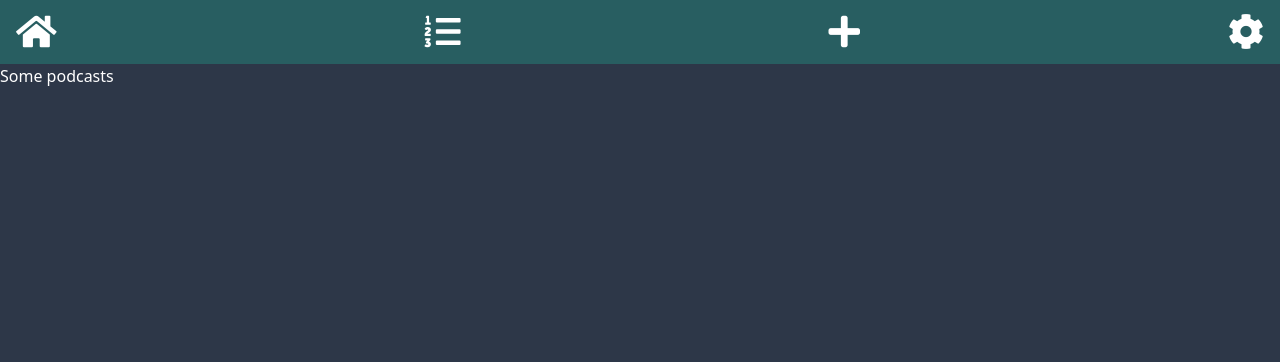
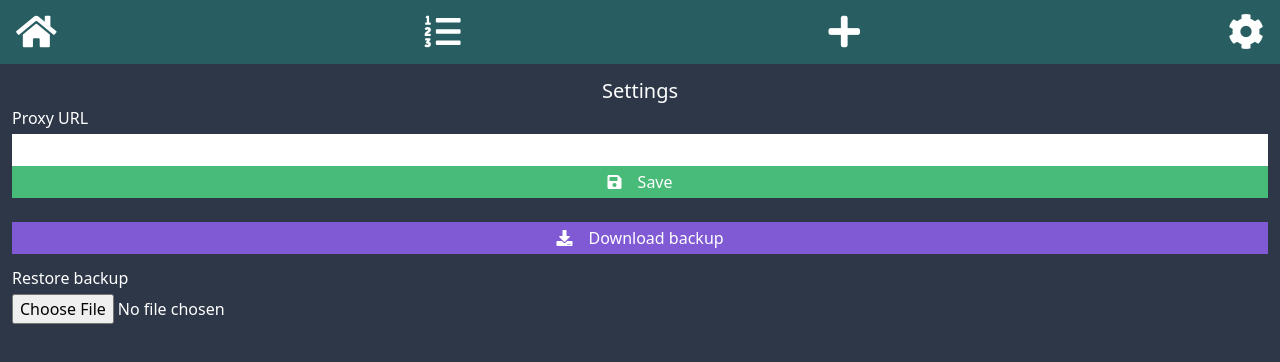
Before and after one commit to podrain/podrain-svelte, a Svelte app: page / in a window 1280 px wide. Shown: the top 362 px of the page. Built offline with nearby package versions, Linux system fonts and the light colour scheme.

Commit message:
working settings

```diff
--- a/package.json
+++ b/package.json
@@ -5,6 +5,9 @@
   },
   "dependencies": {
     "@fortawesome/fontawesome-free": "^5.14.0",
+    "dexie": "^3.0.2",
+    "file-saver": "^2.0.2",
+    "localforage": "^1.9.0",
     "svelte": "^3.24.1",
     "tailwindcss": "^1.6.2"
   }
--- /dev/null
+++ b/src/js/State.js
@@ -0,0 +1,3 @@
+export default {
+  dexieDB: null,
+}
--- a/src/js/app.js
+++ b/src/js/app.js
@@ -1,7 +1,21 @@
 import '../css/app.css'
 import '@fortawesome/fontawesome-free/css/all.css'
+import localforage from 'localforage'
+import Dexie from 'dexie'
+import State from './State'
+import App from '../svelte/App.svelte'
 
-import App from '../svelte/App.svelte'
+let dexieDB = new Dexie('podrain')
+dexieDB.version(1).stores({
+  podcasts: '&_id',
+  episodes: '&_id,podcast_id,pubDate',
+})
+State.dexieDB = dexieDB
+
+localforage.config({
+  driver: localforage.INDEXEDDB,
+  name: 'Podrain Episodes'
+})
 
 new App({
   target: document.getElementById('app')
--- a/src/svelte/App.svelte
+++ b/src/svelte/App.svelte
@@ -19,7 +19,7 @@
     Settings
   }
 
-  let currentPage = pages['PodcastList']
+  let currentPage = pages['Settings']
 
   function changePage(newPage) {
     currentPage = pages[newPage]
--- a/src/svelte/Settings.svelte
+++ b/src/svelte/Settings.svelte
@@ -1 +1,89 @@
-<h2>Some settings will go here.</h2>
+<div class="p-3">
+  <h1 class="text-xl text-center">Settings</h1>
+
+  <span>Proxy URL</span>
+  <input type="text" class="w-full p-1 mt-1 text-black" bind:value={proxyURL}>
+  <button on:click={addProxyURL} class="w-full bg-green-500 h-8">
+    <i class="fas fa-save mr-3"></i>
+    Save
+  </button>
+
+  <button on:click={downloadBackup} class="mt-6 bg-purple-600 p-1 mr-1 w-full">
+    <i class="fas fa-download mr-3"></i>
+    Download backup
+  </button>
+
+  <h2 class="mt-3">Restore backup</h2>
+  <input on:change={(e) => {
+    restoreFile = e.target.files[0]
+  }} type="file" class="mt-1">
+
+  {#if restoreFile}
+  <button on:click={restoreBackup} class="bg-orange-600 p-1 text-white mr-1 w-full mt-3">
+    {#if restoring}
+      <div class="fas fa-spinner fa-spin mr-3"></div>
+    {:else}
+      <i class="fas fa-upload mr-3"></i>
+    {/if}
+    {#if restoreStatus}
+      {restoreStatus}
+    {:else}
+      Restore backup
+    {/if}
+  </button>
+  {/if}
+</div>
+
+<script>
+  import State from '../js/State'
+  import FileSaver from 'file-saver'
+
+  let proxyURL = localStorage.getItem('proxy_url') || ''
+  let restoreStatus = ''
+  let restoring = false
+  let restoreFile = null
+
+  function addProxyURL() {
+    localStorage.setItem('proxy_url', proxyURL)
+  }
+
+  function restoreBackup() {
+    restoring = true
+    restoreStatus = 'Starting restore...'
+    restoreFile.text().then(result => {
+      let parsedResult = JSON.parse(result)
+      restoreStatus = 'Clearing podcasts...'
+      return Promise.all([
+        State.dexieDB.podcasts.clear(),
+        State.dexieDB.episodes.clear(),
+      ]).then(() => {
+        restoreStatus = 'Loading new podcasts...'
+        return Promise.all([
+          State.dexieDB.podcasts.bulkAdd(parsedResult.podcasts),
+          State.dexieDB.episodes.bulkAdd(parsedResult.episodes),
+        ])
+      }).then(() => {
+        restoreStatus = 'podcasts loaded!'
+        restoring = false
+      })
+    })
+  }
+
+  function downloadBackup() {
+    let getPodcasts = State.dexieDB.podcasts.toArray()
+    let getEpisodes = State.dexieDB.episodes.toArray()
+
+    Promise.all([getPodcasts, getEpisodes]).then(result => {
+      let downloadPayload = {
+        podcasts: result[0],
+        episodes: result[1]
+      }
+
+      let downloadBlob = new Blob([JSON.stringify(downloadPayload)], {
+        type: 'text/plain;charset=utf8'
+      })
+
+      FileSaver.saveAs(downloadBlob, 'backup.json')
+    })
+  }
+</script>
```
Also changed, not shown: 1 other file (tests, documents, lock files or other folders).
